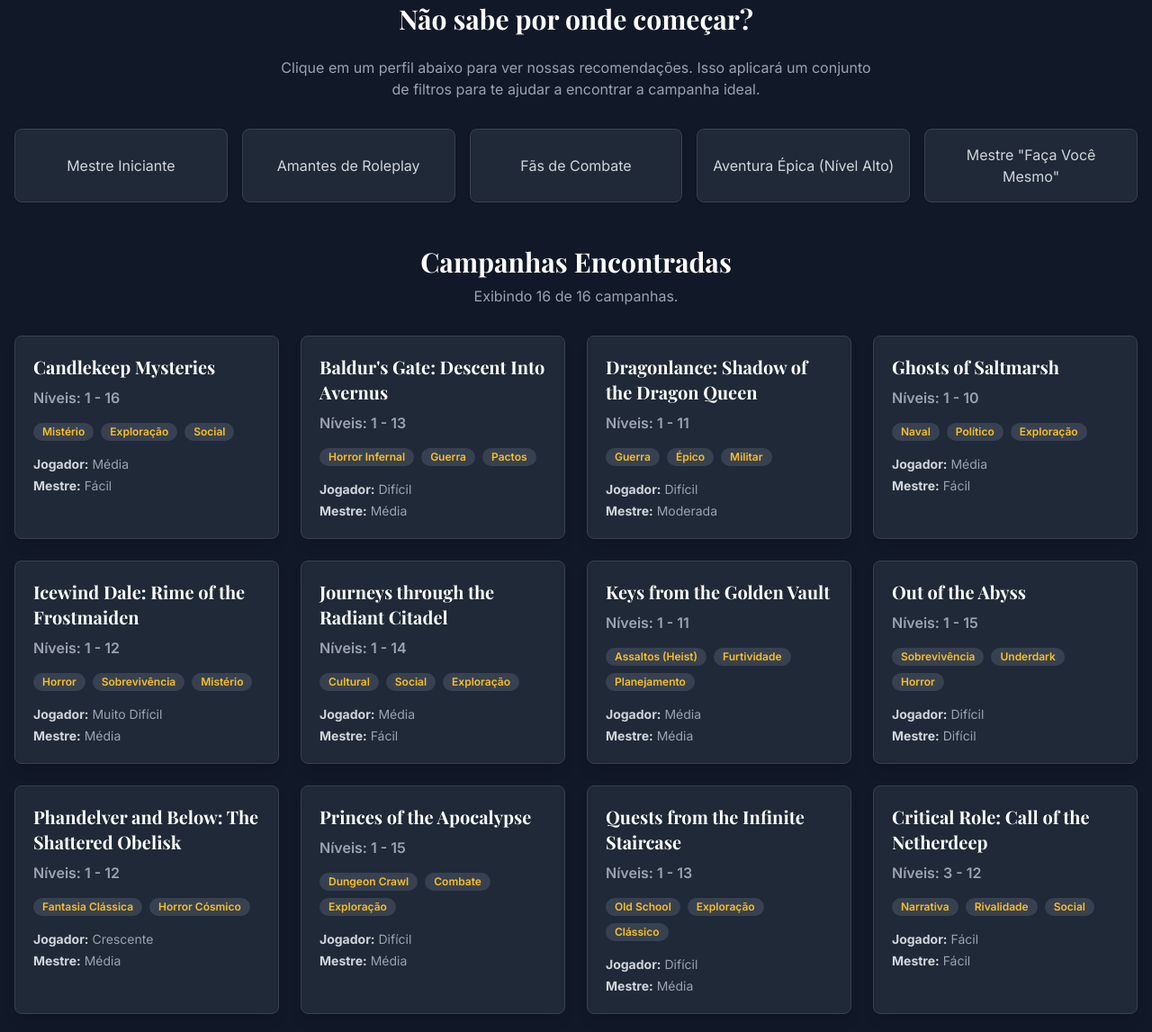
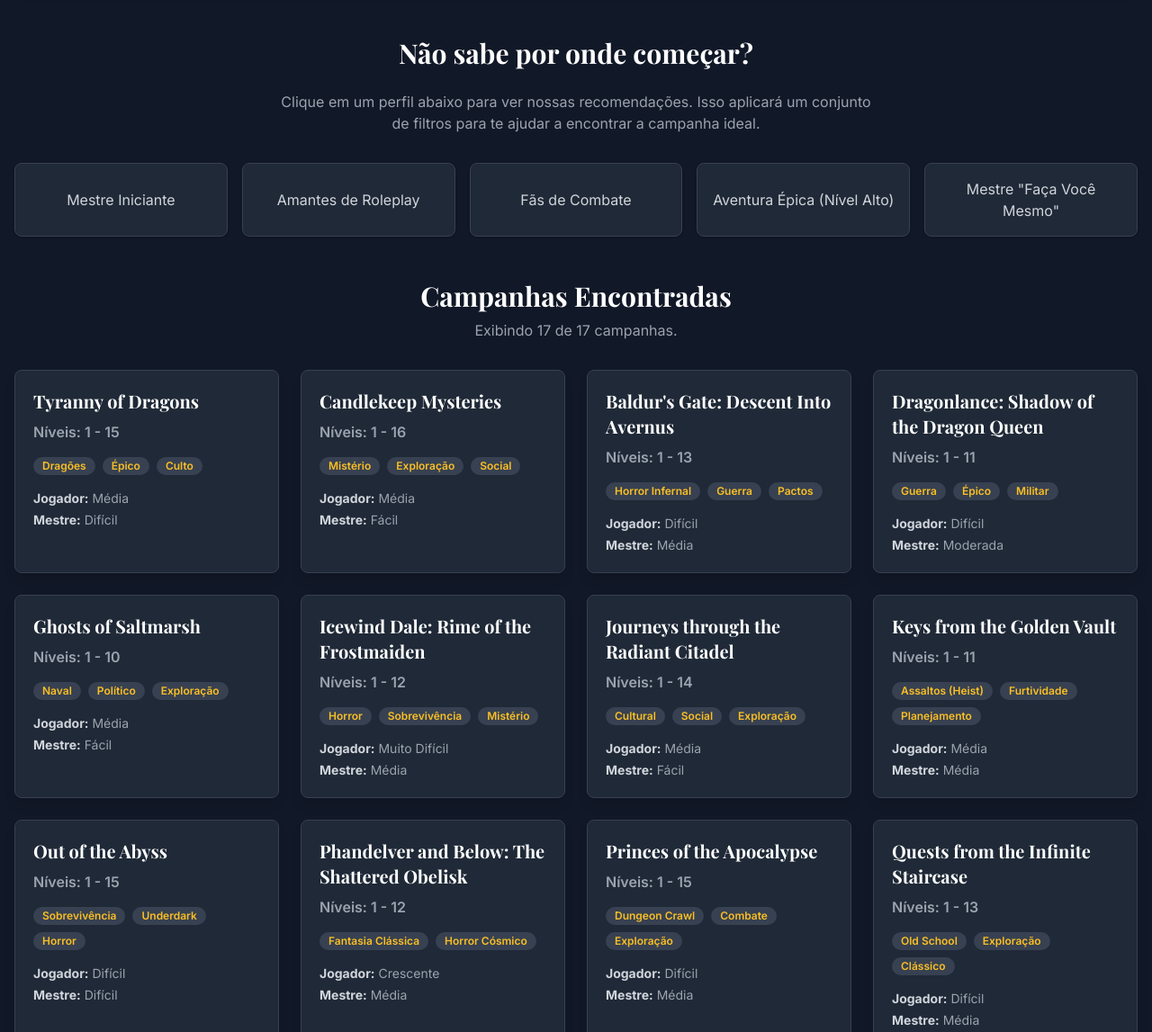
Before and after one commit to Cr0wtl3r/rpg-5e-ideias, a plain HTML site: page index.html in a window 1280 px wide. Shown: the part 836-1983 px from the top of the page at 90% size. Drawn offline with nearby package versions, Linux system fonts and the light colour scheme.

Commit message:
Adição da Tirania dos Dragões.

```diff
--- a/index.html
+++ b/index.html
@@ -148,7 +148,7 @@
 
     <section id="results" class="mb-12">
       <h2 class="text-3xl font-bold mb-2 text-center text-white">Campanhas Encontradas</h2>
-      <p id="results-count" class="text-center text-gray-400 mb-8">Exibindo todas as 16 campanhas.</p>
+      <p id="results-count" class="text-center text-gray-400 mb-8">Exibindo todas as 17 campanhas.</p>
       <div id="campaign-grid" class="grid grid-cols-1 md:grid-cols-2 lg:grid-cols-3 xl:grid-cols-4 gap-6">
       </div>
     </section>
@@ -192,6 +192,7 @@
 
   <script>
     const campaignData = [
+      { id: 'tyranny', name: 'Tyranny of Dragons', levels: [1, 15], structure: 'Linear', difficultyDM: 'Difícil', difficultyP: 'Média', tags: ['Dragões', 'Épico', 'Culto', 'Político'], pros: 'Saga épica contra Tiamat; viagem pela Costa da Espada', cons: 'Estrutura linear rígida; requer muito trabalho do Mestre para corrigir problemas de balanceamento e narrativa', summary: 'A primeira grande saga da 5e. Os aventureiros descobrem uma conspiração do Culto do Dragão para trazer a deusa-dragão de cinco cabeças, Tiamat, para o mundo. A campanha é uma corrida contra o tempo pela Costa da Espada para impedir o apocalipse.' },
       { id: 'candlekeep', name: 'Candlekeep Mysteries', levels: [1, 16], structure: 'Antologia', difficultyDM: 'Fácil', difficultyP: 'Média', tags: ['Mistério', 'Exploração', 'Social'], pros: 'Aventuras criativas; fácil de adaptar', cons: 'Qualidade inconsistente; sem trama central', summary: 'Uma coleção de dezessete aventuras curtas e independentes, cada uma originada a partir de um livro encontrado na lendária biblioteca-fortaleza de Candlekeep.' },
       { id: 'avernus', name: 'Baldur\'s Gate: Descent Into Avernus', levels: [1, 13], structure: 'Híbrida', difficultyDM: 'Média', difficultyP: 'Difícil', tags: ['Horror Infernal', 'Guerra', 'Pactos', 'Exploração'], pros: 'Cenário de Avernus; Máquinas de Guerra', cons: 'Início fraco; requer trabalho do Mestre', summary: 'Uma campanha épica e sombria que arrasta os jogadores para Avernus, a primeira camada dos Nove Infernos, para salvar a cidade de Elturel.' },
       { id: 'dragonlance', name: 'Dragonlance: Shadow of the Dragon Queen', levels: [1, 11], structure: 'Híbrida', difficultyDM: 'Moderada', difficultyP: 'Difícil', tags: ['Guerra', 'Épico', 'Militar', 'Combate em Larga Escala'], pros: 'Senso de escala épico; tema de guerra', cons: 'Início linear; trama confusa sobre o vilão', summary: 'Ambientada durante a Guerra da Lança, os jogadores enfrentam os Exércitos Dragão de Takhisis.' },
@@ -285,7 +286,7 @@
           grid.appendChild(card);
         });
       }
-      document.getElementById('results-count').textContent = `Exibindo ${campaigns.length} de 16 campanhas.`;
+      document.getElementById('results-count').textContent = `Exibindo ${campaigns.length} de 17 campanhas.`;
     }
 
     function filterAndRender() {
```
